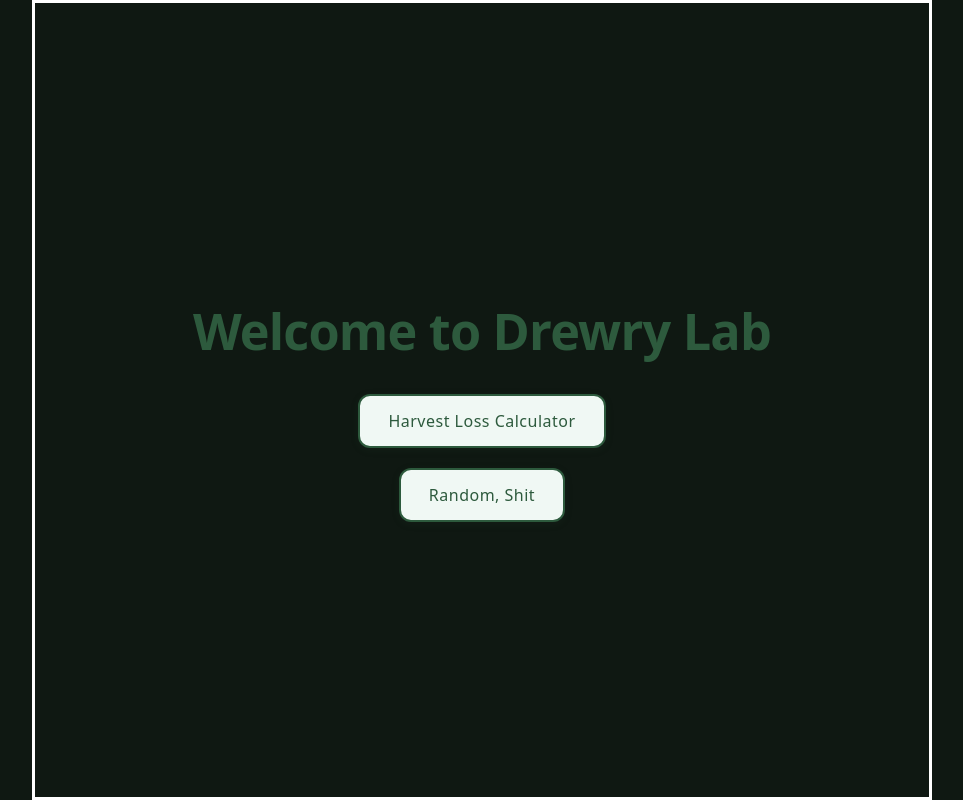
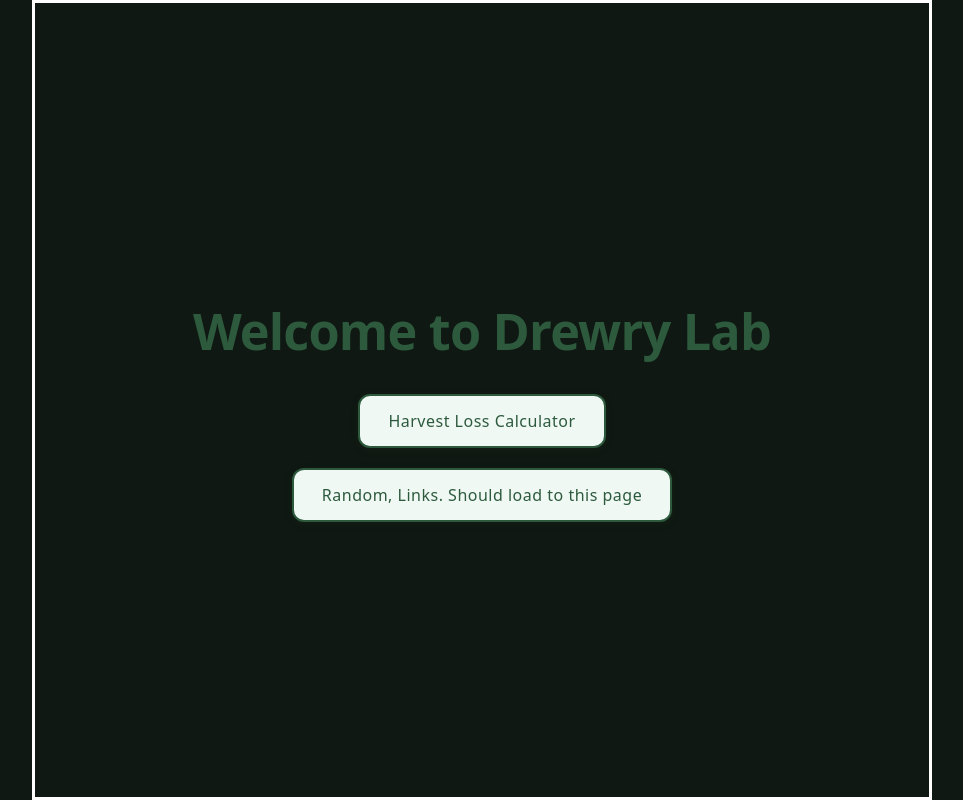
Before and after one commit to gh-brijesmandal/Farm-Tools, a React (Vite) app: page / in a window 1280 px wide. Shown: the whole page, without its empty margins (158-1121 px from the left). Built offline with nearby package versions, Linux system fonts and the light colour scheme.

Commit message:
Routing Error Fixed - replaced with useNavigate

```diff
--- a/package.json
+++ b/package.json
@@ -12,7 +12,8 @@
   "dependencies": {
     "react": "^19.2.6",
     "react-dom": "^19.2.6",
-    "react-router": "^7.15.1"
+    "react-router": "^7.15.1",
+    "react-router-dom": "^7.16.0"
   },
   "devDependencies": {
     "@eslint/js": "^10.0.1",
--- a/src/data/features.js
+++ b/src/data/features.js
@@ -4,7 +4,7 @@ export const features = [
     url: "/harvest-loss-calculator",
   },
   {
-    name: "Random, Shit",
-    url: "google.com",
+    name: "Random, Links. Should load to this page",
+    url: "/",
   },
 ];
--- a/src/pages/Home.jsx
+++ b/src/pages/Home.jsx
@@ -1,7 +1,9 @@
 import { features } from "../data/features";
 import "./style.css";
+import { useNavigate } from "react-router-dom";
 
 export default function Home() {
+  const navigate = useNavigate();
   return (
     <>
       <div className="container">
@@ -12,7 +14,7 @@ export default function Home() {
               className="feature-button"
               onClick={(e) => {
                 e.preventDefault();
-                window.open(feature.url, "_blank");
+                navigate(feature.url);
               }}
             >
               {feature.name}
```
Also changed, not shown: 1 other file (tests, documents, lock files or other folders).
